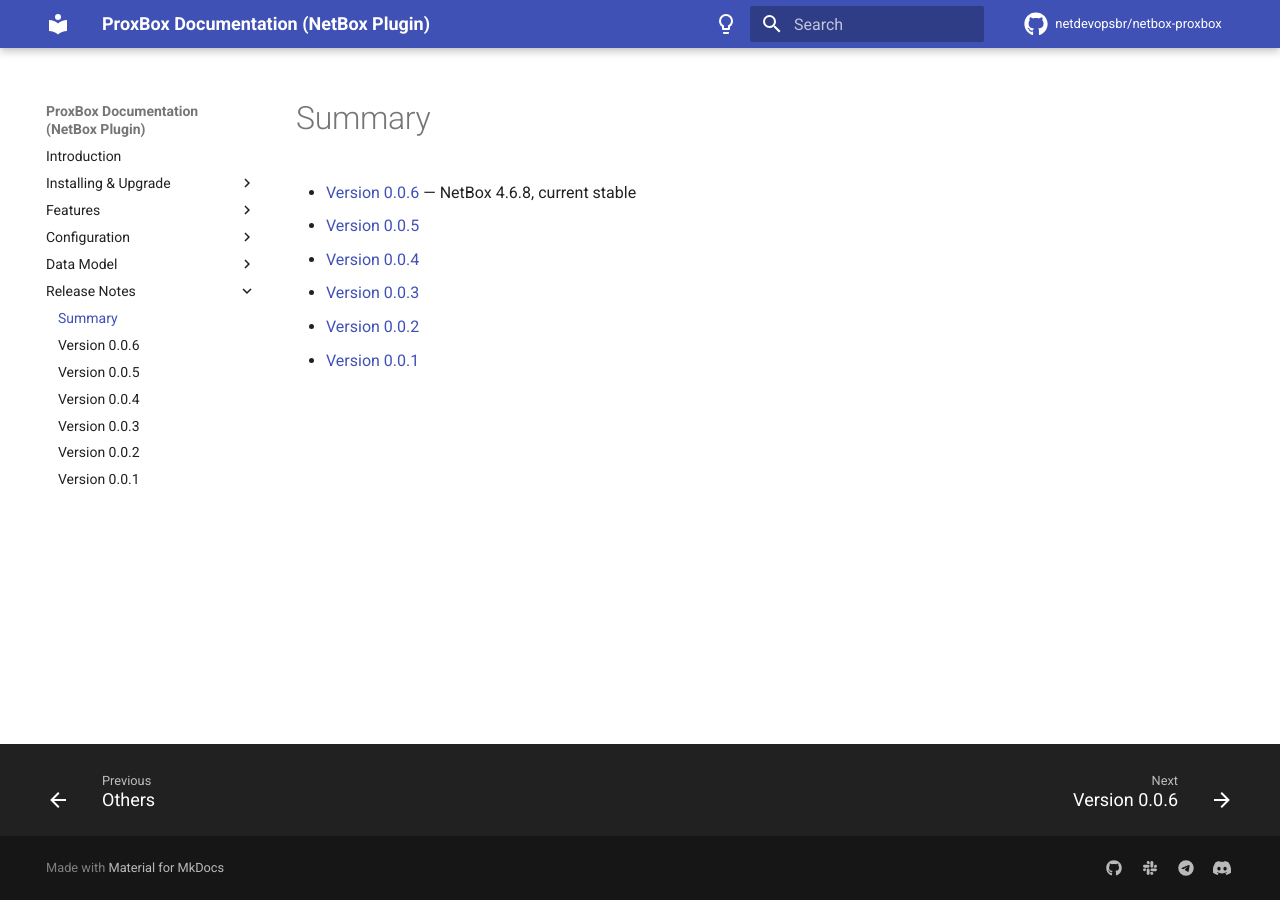
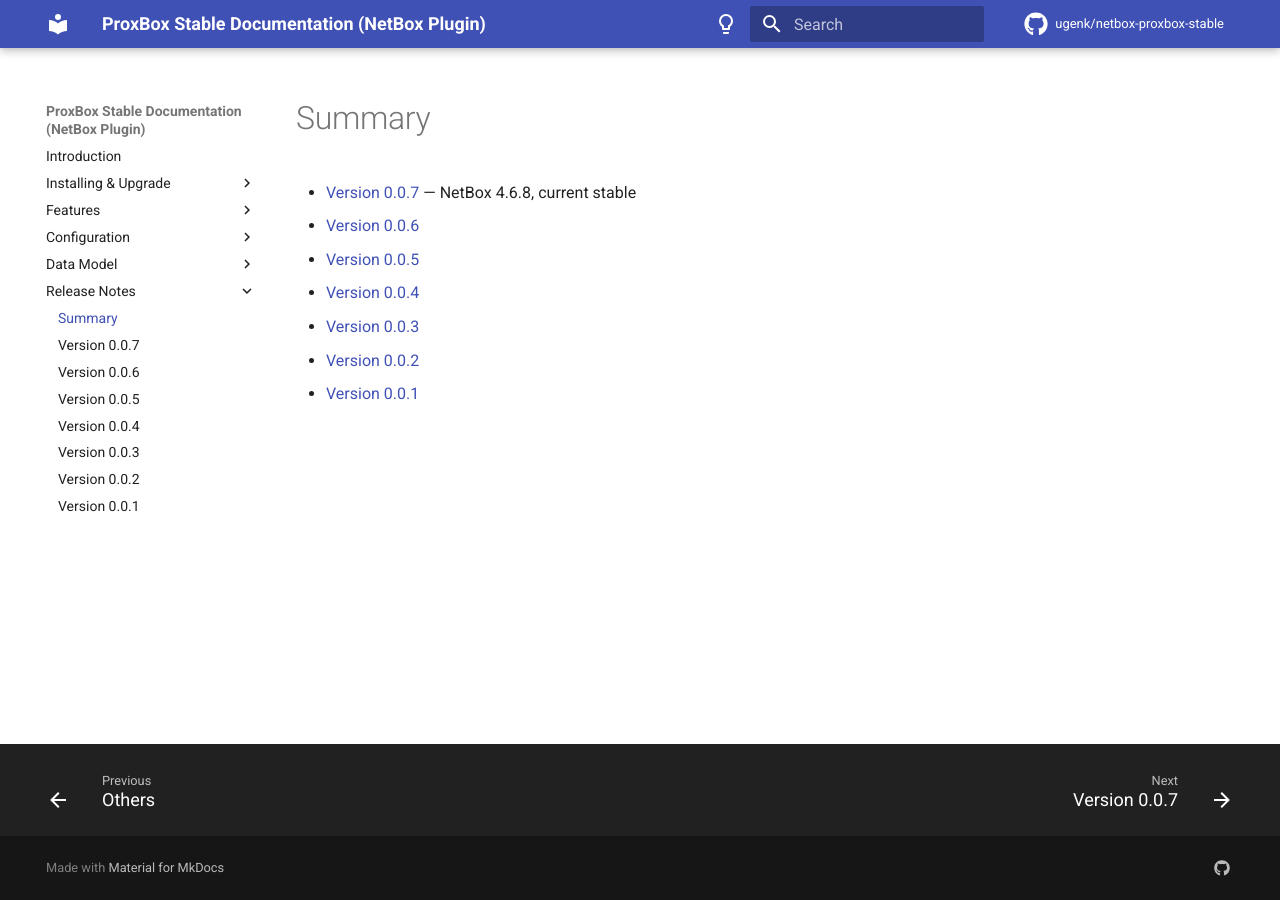
Before and after one commit to ugenk/netbox-proxbox-stable, an MkDocs documentation site: the page built from docs/release-notes/index.md, in a window 1280 px wide. Built offline with MkDocs 1.6.1 and Material for MkDocs 9.7.7, drawn with Linux system fonts in a browser that asks for light colours; nearby versions of some CDN libraries; comment, search, counter and statistics services are not loaded.

Commit message:
version 0.0.7

```diff
--- a/docs/introduction.md
+++ b/docs/introduction.md
@@ -27,7 +27,7 @@
 
 | netbox version   | proxmox version | proxbox version |
 |------------------|-----------------|-------------|
-| >= v4.6.8        | up to 8.4       | =v0.0.6 |
+| >= v4.6.8        | up to 8.4       | =v0.0.7 |
 | >= v3.4.0        | >= v6.2.0       | =v0.0.5 |
 | >= v3.2.0        | >= v6.2.0       | =v0.0.4 |
 | >= v3.0.0 < v3.2 | >= v6.2.0       | =v0.0.3 |
--- a/docs/release-notes/index.md
+++ b/docs/release-notes/index.md
@@ -1,6 +1,7 @@
 # Summary
 
-* [Version 0.0.6](version-0.0.6.md) — NetBox 4.6.8, current stable
+* [Version 0.0.7](version-0.0.7.md) — NetBox 4.6.8, current stable
+* [Version 0.0.6](version-0.0.6.md)
 * [Version 0.0.5](version-0.0.5.md)
 * [Version 0.0.4](version-0.0.4.md)
 * [Version 0.0.3](version-0.0.3.md)
--- a/mkdocs.yml
+++ b/mkdocs.yml
@@ -1,9 +1,9 @@
-site_name: ProxBox Documentation (NetBox Plugin)
+site_name: ProxBox Stable Documentation (NetBox Plugin)
 site_dir: ./site
-site_url: https://proxbox.netbox.dev.br/
+site_url: https://proxbox.ugenka.net/
 docs_dir: ./docs
-repo_name: netdevopsbr/netbox-proxbox
-repo_url: https://github.com/netdevopsbr/netbox-proxbox
+repo_name: ugenk/netbox-proxbox-stable
+repo_url: https://github.com/ugenk/netbox-proxbox-stable
 theme:
   name: material
   custom_dir: docs/_theme/
@@ -37,13 +37,7 @@
 extra:
   social:
     - icon: fontawesome/brands/github
-      link: https://github.com/netdevopsbr/netbox-proxbox
-    - icon: fontawesome/brands/slack
-      link: https://netdev.chat/
-    - icon: fontawesome/brands/telegram
-      link: https://t.me/netboxbr
-    - icon: fontawesome/brands/discord
-      link: https://discord.gg/9N3V4mpMXU
+      link: https://github.com/ugenk/netbox-proxbox-stable
   homepage: https://netboxlabs.com
 extra_css:
   - https://cdn.materialdesignicons.com/5.4.55/css/materialdesignicons.min.css
@@ -101,6 +95,7 @@
       - Others: 'models/others.md'
     - Release Notes:
       - Summary: 'release-notes/index.md'
+      - Version 0.0.7: 'release-notes/version-0.0.7.md'
       - Version 0.0.6: 'release-notes/version-0.0.6.md'
       - Version 0.0.5: 'release-notes/version-0.0.5.md'
       - Version 0.0.4: 'release-notes/version-0.0.4.md'
--- a/netbox_proxbox/__init__.py
+++ b/netbox_proxbox/__init__.py
@@ -5,7 +5,7 @@
     name = "netbox_proxbox"
     verbose_name = "Proxbox Stable"
     description = "Integrates Proxmox and Netbox"
-    version = "0.0.6"
+    version = "0.0.7"
     author = "Evgeniy Kozhuhovskiy"
     author_email = "e.kozhuhovskiy@gmail.com"
     base_url = "proxbox"
```
Also changed, not shown: CONTRIBUTING.md (+0 -29 lines), README.md (+1 -1 lines), docs/release-notes/version-0.0.7.md (added, +12 -0 lines), setup.py (+6 -6 lines).
